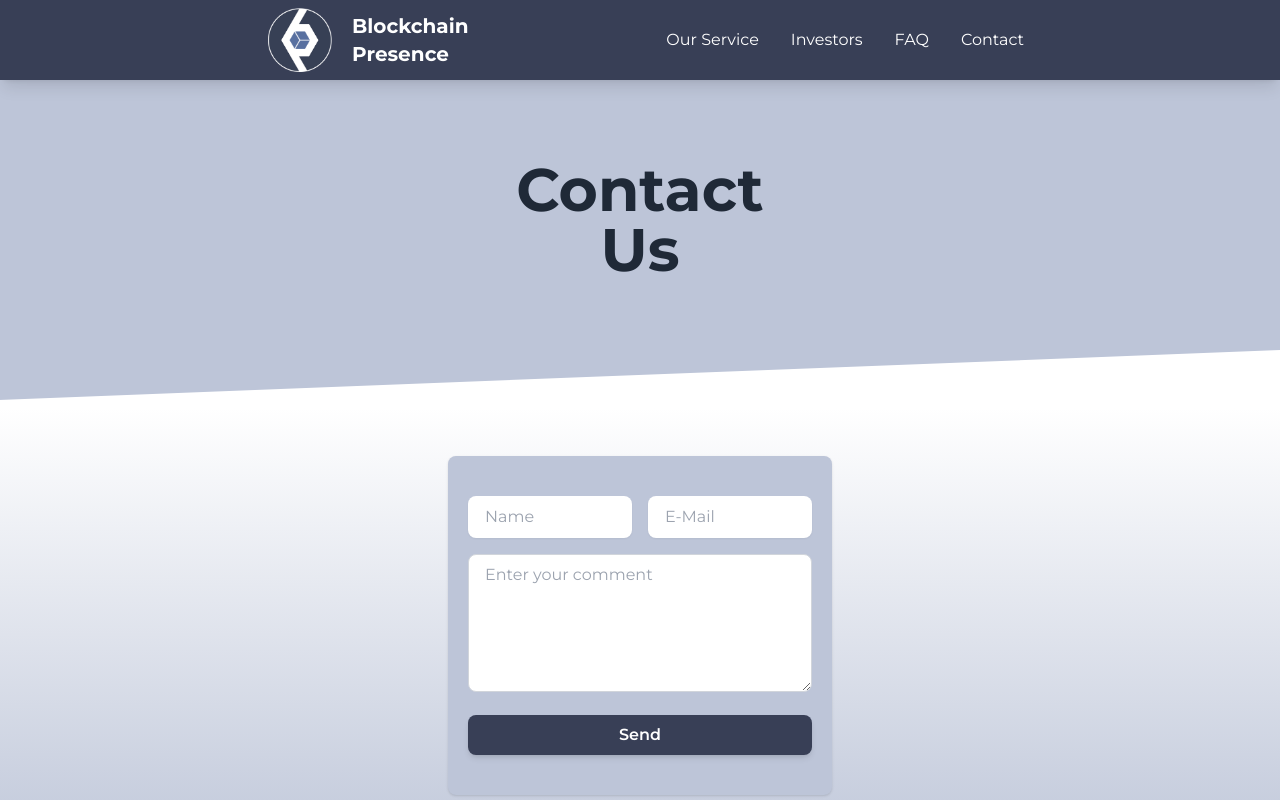
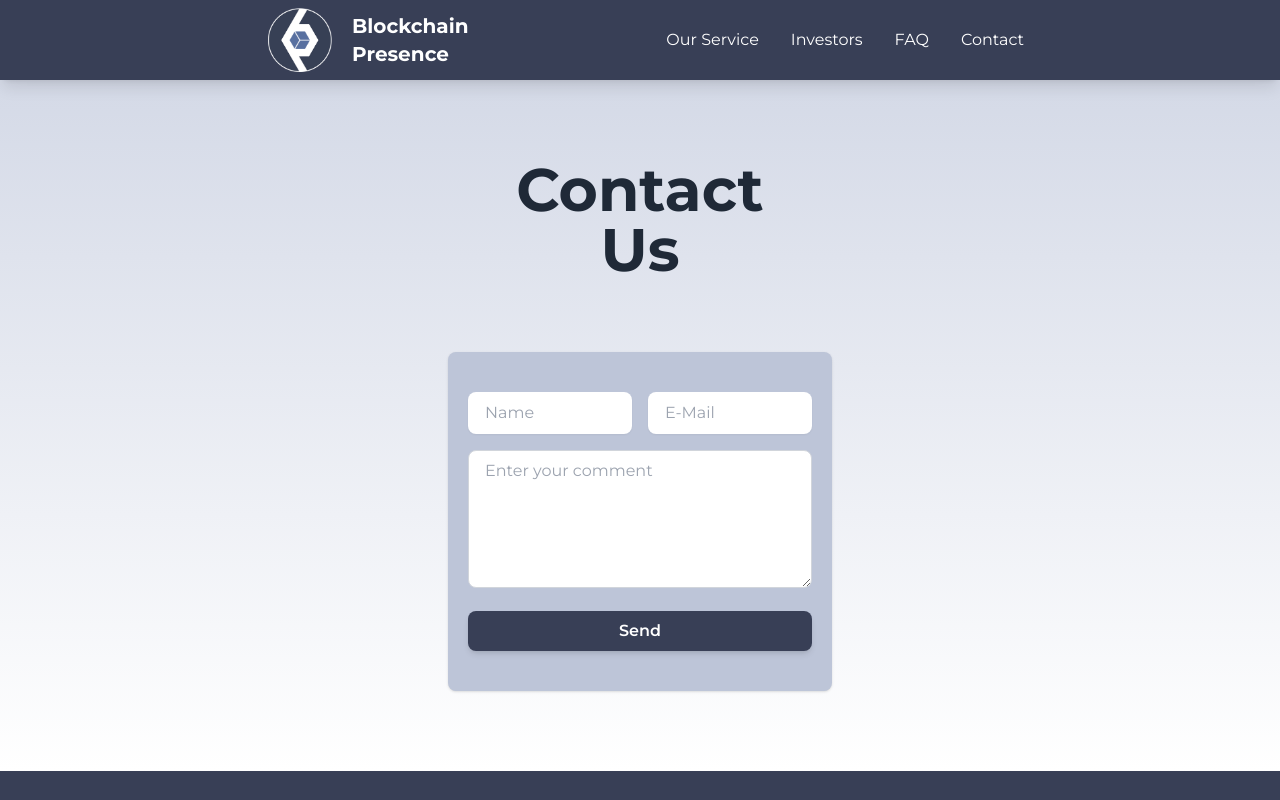
Before and after one commit to migub/BCP-Website-Next, a Next.js app: page /contact in a window 1280 px wide. Shown: the top 800 px of the page. Built offline with nearby package versions, Linux system fonts and the light colour scheme.

Commit message:
updated contact page and set minheight for content

```diff
--- a/components/Layout/Footer.js
+++ b/components/Layout/Footer.js
@@ -9,7 +9,7 @@ import {
 } from "react-icons/fa";
 const Footer = () => {
   return (
-    <footer className="bg-[#383f56] w-full py-8">
+    <footer className="bg-[#383f56] h-96 w-full py-8">
       <div className="max-w-screen-xl px-4 mx-auto">
         {/* <ul className="flex flex-wrap justify-between max-w-screen-md mx-auto text-lg font-light">
           <li className="my-2">
--- a/pages/_app.js
+++ b/pages/_app.js
@@ -8,7 +8,9 @@ function MyApp({ Component, pageProps }) {
     <>
       <div className="font-montserrat">
         <Navbar />
-        <Component {...pageProps} />
+        <div style={{ minHeight: "calc(100vh - 384px)" }}>
+          <Component {...pageProps} />
+        </div>
         <Footer />
       </div>
     </>
--- a/pages/contact.js
+++ b/pages/contact.js
@@ -2,29 +2,18 @@ import ContactForm from "../components/sections/contact/ContactForm";
 const Contact = () => {
   return (
     <>
-      <div className="relative p-6 pt-32 sm:pt-40 pb-20 sm:flex sm:justify-center sm:items-center bg-gradient-to-t to-[#BDC5D8] from-[#BDC5D8]">
+      <div className="bg-gradient-to-t to-[#cfd5e4] from-white">
+        <div className="relative p-6 pt-32 sm:pt-40 sm:flex sm:justify-center sm:items-center ">
           <div className=" sm:w-1/4 pb-12 sm:min-w-[300px]">
             <h1 className="text-4xl font-bold text-center text-gray-800 sm:text-center sm:text-6xl">
               Contact Us
             </h1>
           </div>
-        <div className="custom-shape-divider-bottom-1648168505">
-          <svg
-            data-name="Layer 1"
-            xmlns="http://www.w3.org/2000/svg"
-            viewBox="0 0 1200 120"
-            preserveAspectRatio="none"
-          >
-            <path
-              d="M1200 120L0 16.48 0 0 1200 0 1200 120z"
-              className="shape-fill"
-            ></path>
-          </svg>
-        </div>
         </div>
         {/* <Offer /> */}
-      <div className="bg-gradient-to-t to-white from-[#BDC5D8] pt-12 pb-20">
+        <div className="pb-20 ">
           <ContactForm />
+        </div>
       </div>
     </>
   );
```
Lines whose indentation alone changed are shown as unchanged.
